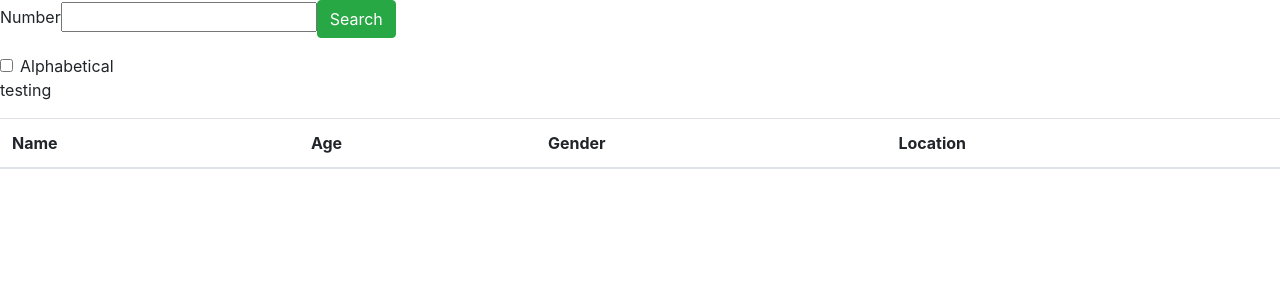
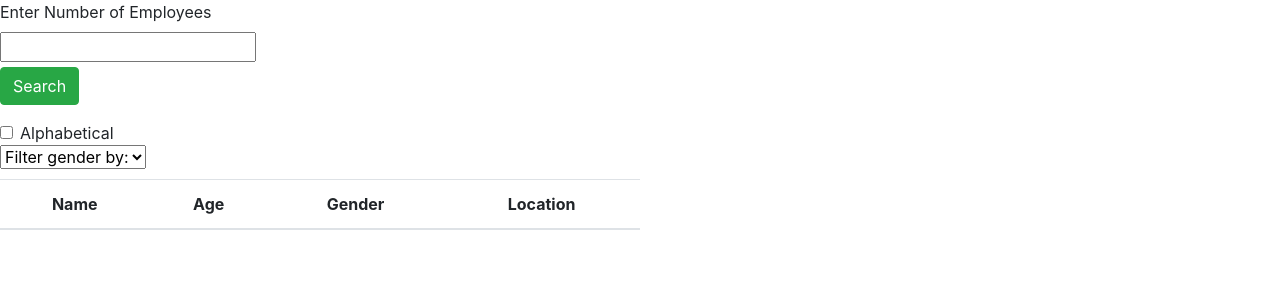
Before and after one commit to jamesleitschuh02/Employee-Directory, a React (Create React App) app in the folder employeeapp/: page / in a window 1280 px wide. Shown: the top 300 px of the page. Built offline with nearby package versions, Linux system fonts and the light colour scheme.

Commit message:
added css

```diff
--- a/employeeapp/src/App.js
+++ b/employeeapp/src/App.js
@@ -4,8 +4,8 @@ import Search from "./pages/Search/index";
 function App() {
   return (
     <div className="App">
-    <Search />
-  </div>
+      <Search />
+    </div>
   )
 }
 
--- a/employeeapp/src/components/Filter/index.js
+++ b/employeeapp/src/components/Filter/index.js
@@ -2,7 +2,12 @@ import React from "react";
 
 function Filter() {
     return (
-        <p>testing</p>
+        <select class="form-select form-select-sm" aria-label=".form-select-sm example">
+            <option selected>Filter gender by:</option>
+            <option value="1">Male</option>
+            <option value="2">Female</option>
+            <option value="3">Neither</option>
+        </select>
     );
 }
 
--- /dev/null
+++ b/employeeapp/src/components/SearchForm/index.css
@@ -0,0 +1,7 @@
+.btn{
+    margin-top: 5px;
+}
+
+.search{
+    margin: 0 auto;
+}
--- a/employeeapp/src/components/SearchForm/index.js
+++ b/employeeapp/src/components/SearchForm/index.js
@@ -1,14 +1,17 @@
 import React from "react";
+import "./index.css";
 
 function SearchForm(props) {
     return(
     <form className="search">
         <div className="form-group">
-            <label htmlFor="language">Number</label>
+            <label htmlFor="language">Enter Number of Employees</label>
+            <br></br>
             <input
                 value={props.search}
                 onChange={props.handleInputChange}
             />
+            <br></br>
             <button type="submit" onClick={props.handleFormSubmit} className="btn btn-success">
             Search
         </button>
--- /dev/null
+++ b/employeeapp/src/pages/Search/index.css
@@ -0,0 +1,5 @@
+.employeeTable{
+    width: 50%;
+    text-align: center;
+    margin-top: 10px;
+}
--- a/employeeapp/src/pages/Search/index.js
+++ b/employeeapp/src/pages/Search/index.js
@@ -1,6 +1,7 @@
 /* eslint-disable no-unused-vars */
 import React, { useState, useEffect } from "react";
 import API from "../../utils/API";
+import "./index.css";
 import SearchForm from "../../components/SearchForm";
 import Table from "../../components/Table";
 import Switch from "../../components/Switch";
@@ -38,7 +39,7 @@ function Search(){
                 <Switch condition="Alphabetical" />
                 <Filter />
             </div>
-            <div>
+            <div className="employeeTable">
                 <Table employeeList={results} />
             </div>
         </>
```
